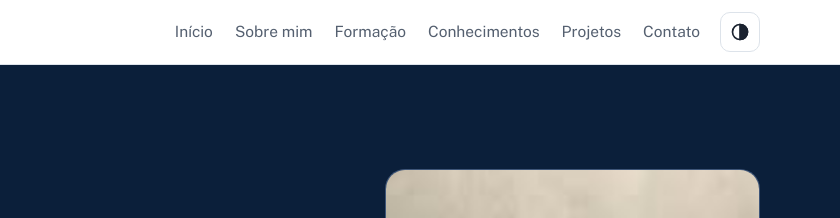
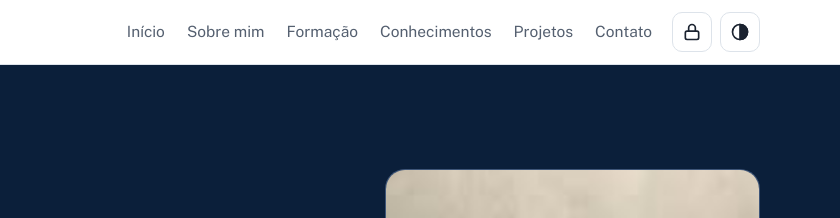
Before and after one commit to jotazinn011/portfolio, a plain HTML site: page index.html in a window 1280 px wide. Shown: the top 218 px of the page, 440-1280 px from the left. Drawn offline with nearby package versions, Linux system fonts and the light colour scheme; no server answers.

Commit message:
Fix HTML formatting and structure

```diff
--- a/index.html
+++ b/index.html
@@ -54,7 +54,13 @@
         <a href="#projetos">Projetos</a>
         <a href="#contato">Contato</a>
       </nav>
-      <div class="topo-acoes">
+     <div class="topo-acoes">
+        <a href="usuario.html" class="botao-icone" aria-label="Área restrita" title="Área restrita">
+          <svg viewBox="0 0 24 24" width="20" height="20" fill="none" stroke="currentColor" stroke-width="2" stroke-linecap="round" stroke-linejoin="round" aria-hidden="true">
+            <rect x="4" y="11" width="16" height="10" rx="2"></rect>
+            <path d="M8 11V7a4 4 0 0 1 8 0v4"></path>
+          </svg>
+        </a>
         <button class="botao-icone" id="botao-tema" type="button" aria-label="Alternar entre tema claro e escuro">
           <svg viewBox="0 0 24 24" width="20" height="20" fill="none" stroke="currentColor" stroke-width="2" aria-hidden="true"><circle cx="12" cy="12" r="9"></circle><path d="M12 3a9 9 0 0 1 0 18z" fill="currentColor"></path></svg>
         </button>
```
